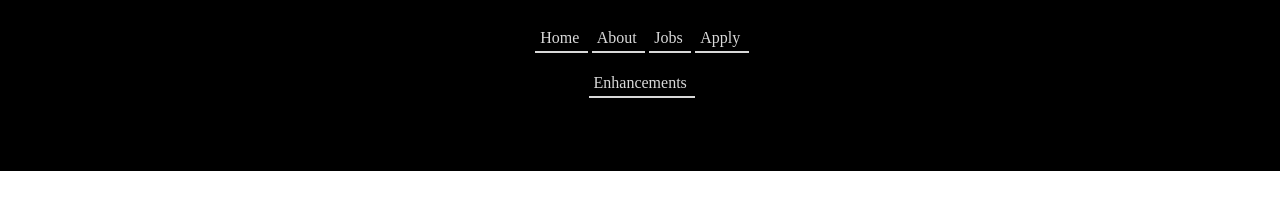
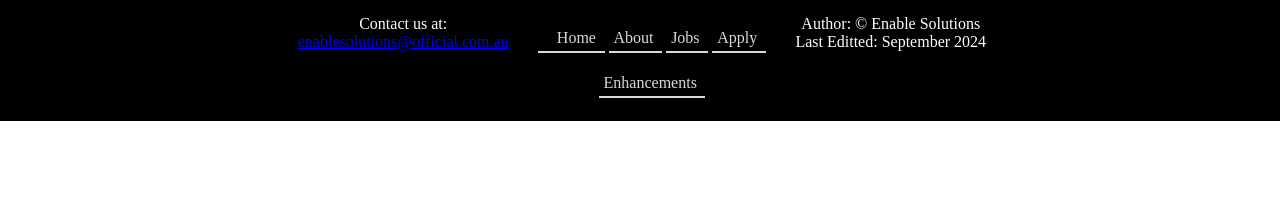
Before and after one commit to Rancie1/Inquiry-project-assignment, a plain HTML site: page enhancements.html in a window 1280 px wide. Shown: the part 105-314 px from the top of the page. Drawn offline with Linux system fonts and the light colour scheme.

Commit message:
added footer to enhncements page

```diff
--- a/enhancements.html
+++ b/enhancements.html
@@ -25,13 +25,23 @@
     </section>
 
     <footer>
-        <nav>
-            <a href="index.html">Home</a>
-            <a href="about.html">About</a>
-            <a href="jobs.html">Jobs</a>
-            <a href="apply.html">Apply</a>
-            <a href="enhancements.html">Enhancements</a>
-        </nav>
+        <div id="Contact">
+            <p>Contact us at:</p>
+            <a href="enablesolutions@official.com.au">enablesolutions@official.com.au</p>
+        </div>
+        <div id="ftr-nav">
+            <nav id="ftr-nav">
+                <a href="index.html">Home</a>
+                <a href="about.html">About</a>
+                <a href="jobs.html">Jobs</a>
+                <a href="apply.html">Apply</a>
+                <a href="enhancements.html">Enhancements</a>
+            <nav>
+        </div>
+        <div id="Author">
+            <p>Author: &#169; Enable Solutions</p>
+            <p>Last Editted: September 2024</p>
+        </div>
     </footer>
 </body>
 </html>
```
